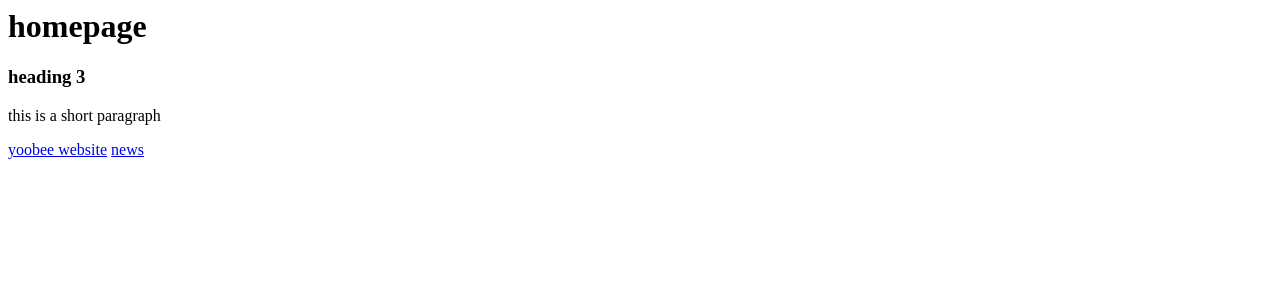
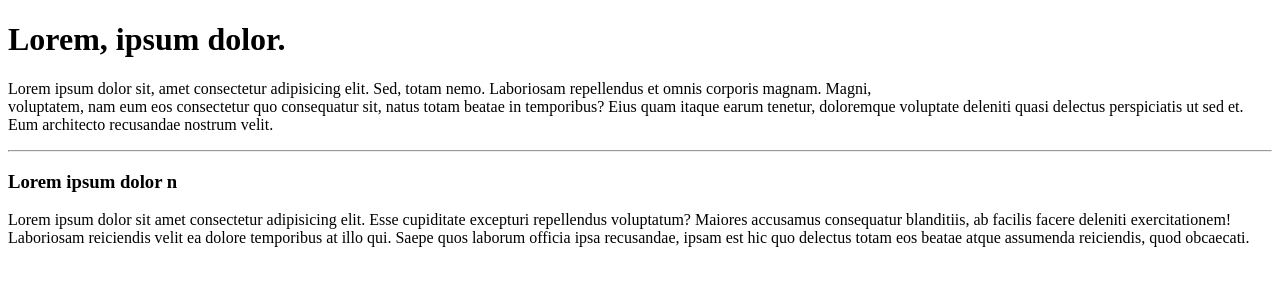
Before and after one commit to Ktanafu/project1, a plain HTML site: page project1/index.html in a window 1280 px wide. Drawn offline with Linux system fonts and the light colour scheme.

Commit message:
html structured

```diff
--- a/project1/index.html
+++ b/project1/index.html
@@ -1,5 +1,22 @@
-<h1>homepage</h1>
-<h3>heading 3</h3>
-<p>this is a short paragraph</p>
-<a href="https://www.yoobee.ac.nz/">yoobee website</a>
-<a href="https://www.nzherald.co.nz/">news</a>
+<!DOCTYPE html>
+<html lang="en">
+
+<head>
+    <meta charset="utf8" />
+    <title>project #1</title>
+</head>
+
+<body>
+    <h1>Lorem, ipsum dolor.</h1>
+    <p>Lorem ipsum dolor sit, amet consectetur adipisicing elit. Sed, totam nemo. Laboriosam repellendus et omnis
+        corporis magnam. Magni, <br/> voluptatem, nam eum eos consectetur quo consequatur sit, natus totam beatae in
+        temporibus? Eius quam itaque earum tenetur, doloremque voluptate deleniti quasi delectus perspiciatis ut sed et.
+        Eum architecto recusandae nostrum velit.</p>
+        <hr/>
+        <h3>Lorem ipsum dolor  n</h3>
+        <p>Lorem ipsum dolor sit amet consectetur adipisicing elit. Esse cupiditate excepturi repellendus voluptatum? Maiores accusamus consequatur blanditiis, ab facilis facere deleniti exercitationem! Laboriosam reiciendis velit ea dolore temporibus at illo qui. Saepe quos laborum officia ipsa recusandae, ipsam est hic quo delectus totam eos beatae atque assumenda reiciendis, quod obcaecati.</p>
+
+
+</body>
+
+</html>
```
